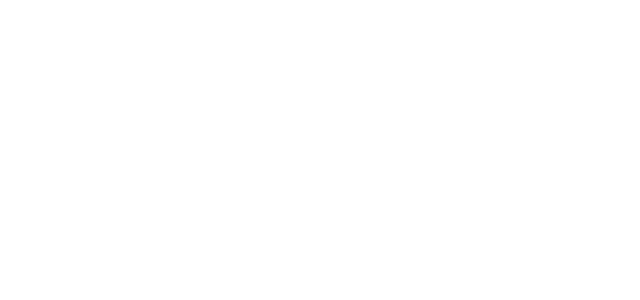
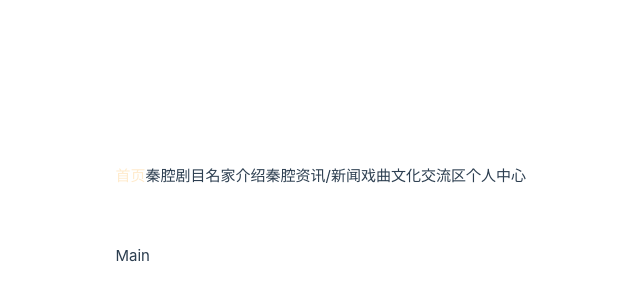
Before and after one commit to yuanyut/qingqiangSystem, a Vue app in the folder client/: page /FirstPage in a window 1280 px wide. Before the commit this address had no page. Shown: the part 174-474 px from the top of the page, without its empty margins (94-734 px from the left). Built offline with nearby package versions, Linux system fonts and the light colour scheme; the HTML template or start-up script is replaced by a standard one.

Commit message:
前台--首页布局

```diff
--- /dev/null
+++ b/client/src/layouts/header.vue
@@ -0,0 +1,20 @@
+<script setup lang="ts">
+import { reactive } from 'vue';
+
+const props = defineProps<{
+    current: number
+}>()
+const menuLists = reactive([
+    '首页', '秦腔剧目', '名家介绍', '秦腔资讯/新闻', '戏曲文化', '交流区', '个人中心'
+])
+</script>
+<template>
+    <span v-for="(item, index) in menuLists" :key="index" :class="{ active: props.current === index }">
+        {{ item }}
+    </span>
+</template>
+<style scoped>
+.active {
+    color: blanchedalmond;
+}
+</style>
--- a/client/src/router/index.ts
+++ b/client/src/router/index.ts
@@ -1,6 +1,6 @@
 import { createRouter, createWebHistory } from 'vue-router'
 import HomeView from '../views/HomeView.vue'
-
+import FirstPage from '@/views/FirstPage.vue'
 const router = createRouter({
   history: createWebHistory(import.meta.env.BASE_URL),
   routes: [
@@ -9,6 +9,11 @@
       name: 'home',
       component: HomeView,
     },
+    {
+      path:'/FirstPage',
+      name:'firstPage',
+      component:FirstPage,
+    }
   ],
 })
 
--- /dev/null
+++ b/client/src/views/FirstPage.vue
@@ -0,0 +1,15 @@
+<script setup lang="ts">
+import headers from '@/layouts/header.vue';
+</script>
+<template>
+    <el-container>
+      <el-header>
+        <headers :current="0"/>
+      </el-header>
+      <el-main>Main</el-main>
+    </el-container>
+
+</template>
+<style scoped>
+
+</style>
--- a/client/src/views/HomeView.vue
+++ b/client/src/views/HomeView.vue
@@ -1,19 +1,19 @@
 <script setup lang="ts">
 import { reactive, ref } from 'vue'
-
+import router from '@/router/index'
 import type { FormInstance, FormRules } from 'element-plus'
 //如果没有，ruleForm可以随意添加字段，容易出错,纸本身不会占用空间，只是描述
 interface RuleForm {
   username: string    // 用户名必须是字符串
-  password: string    // 密码必须是字符串
-  repassword: string  // 确认密码必须是字符串
-  newpassword: string // 新密码必须是字符串
-  nickname:string
-  address:string
-  avatar:string
-  sex: number              // 添加可选属性
-  age: string      // 添加可选属性
-  oldpassword: string // 添加可选属性
+  password?: string    // 密码必须是字符串
+  repassword?: string  // 确认密码必须是字符串
+  newpassword?: string // 新密码必须是字符串
+  nickname?:string
+  address?:string
+  avatar?:string
+  sex?: number              // 添加可选属性
+  age?: string      // 添加可选属性
+  oldpassword?: string // 添加可选属性
 }
 //创建一个空的引用，稍后会指向表单组件, 告诉 TypeScript：这个引用将来会指向一个 Element Plus 的表单实例
 const loginFormRef = ref<FormInstance>()
@@ -112,6 +112,7 @@
     if (valid) {
       console.log('submit!')
       console.log(ruleFormLogin)
+      router.push('/FirstPage')
     } else {
       console.log('error submit!', fields)
     }
@@ -225,7 +226,6 @@
         v-model="ruleFormRegister.age"
         type="date"
         placeholder="选择出生日期"
-        :size="size"
       />
       </el-form-item>
       <el-form-item>
```
